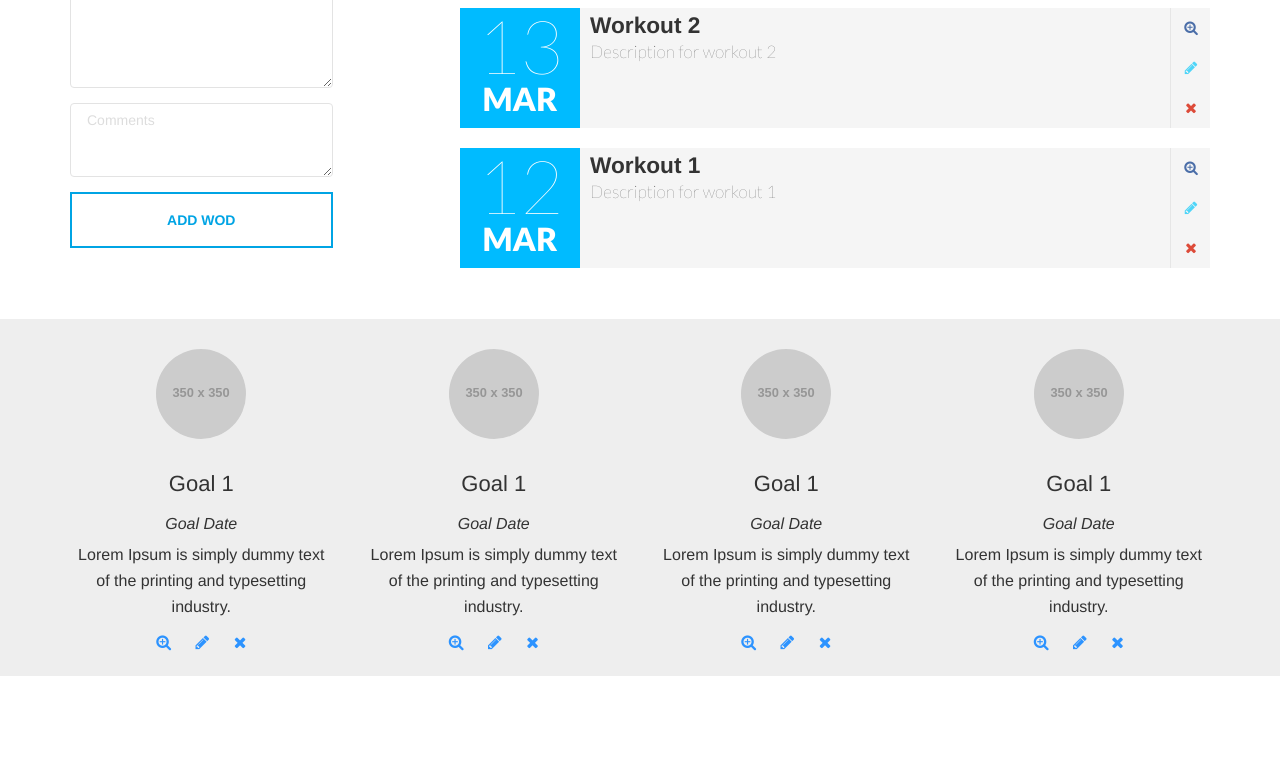
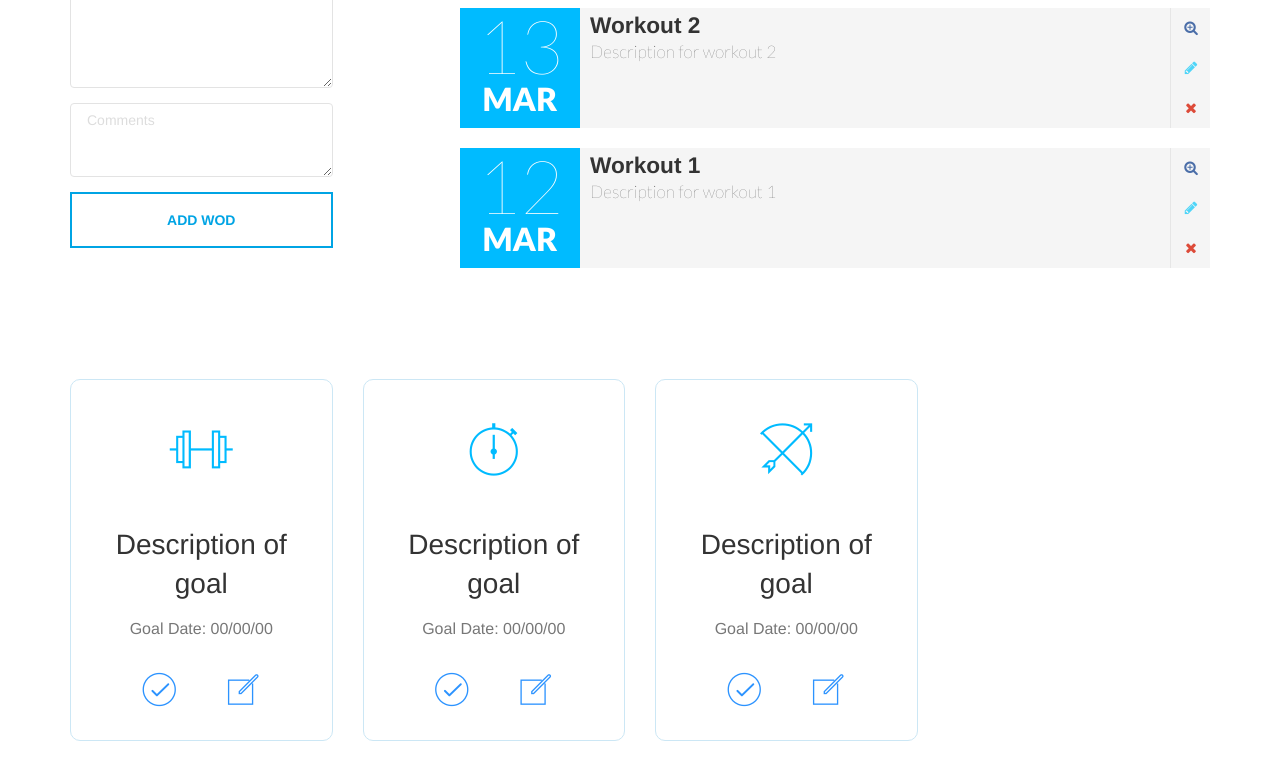
Before and after one commit to atsullivan/Ludus, a plain HTML site: page profile-page-1/profile.html in a window 1280 px wide. Shown: the part 702-1473 px from the top of the page. Before the commit the page ends 1378 px from the top, so only its background shows below. Drawn offline with nearby package versions, Linux system fonts and the light colour scheme; placeholder pictures from the web are drawn by us; a script that the page names is missing; a web font is replaced by a local one.

Commit message:
changed goals
now using cards from landing-page-2

```diff
--- a/profile-page-1/css/profile.css
+++ b/profile-page-1/css/profile.css
@@ -115,16 +115,53 @@ pre.prettyprint{
    background-color: #00A4E4;
 }
 
-.team {
-  padding-top: 20px;
-  text-align: center;
+.goal-banner > img {
+  width: 100%;
 }
 
-.team:hover {
-  background: white;
+.card{
+        width: 100%;
+        /*min-height: 390px;*/
+        padding: 10px 30px;
+        border: 1px solid #DDDDDD;
+        border-radius: 10px;
+        margin-top: 30px;
+        text-align: center;
+   }
+.card:hover{
+  /*background: red;*/
 }
+.card .icon i{
+        font-size: 63px;
+        color: #9a9a9a;
+        width: 85px;
+        height: 85px;
+        line-height: 80px;
+        text-align: center;
+        border-radius: 50%;
+        margin: 0 auto;
+        margin-top: 20px;
+   }/*#E01724*/
 
-.team a {
-  padding-right: 10px;
-  padding-left: 10px;
+.card.card-blue{
+      border-color: #CCE7F5;
+    }
+.card.card-blue .icon i{
+      color:#00bbff;
+    }
+
+.card  h4{
+        font-weight: 500;
+        font-size: 28px;
+        /*margin: 30px 0 -15px;*/
+   }
+
+.card  p{
+        font-size: 16px;
+        line-height: 22px;
+        color: #777;
+   }
+.card .icons i {
+  font-size: 40px;
+  padding: 20px;
 }
--- a/profile-page-1/profile.html
+++ b/profile-page-1/profile.html
@@ -221,56 +221,65 @@
   </section>
 
   <section id="goals">
-      <div class="section section-gray">
+
+      <!-- <div class="goal-banner">
+          <img src="img/bg2-crop2.jpg">
+      </div> -->
+
+      <div class="section section-white">
           <div class="container">
               <div class="row">
-                  <div class="col-lg-3 team">
-                    <img class="img-circle" src="http://placehold.it/350x350" height="90" width="90">
-                    <h4>Goal 1</h4>
-                    <h5><i>Goal Date</i></h5>
-                    <p>Lorem Ipsum is simply dummy text of the printing and typesetting industry.</p>
-                    <p>
-                      <a href="index.html#"><span class="fa fa-search-plus"></span></a>
-                      <a href="index.html#"><span class="fa fa-pencil"></span></a>
-                      <a href="index.html#"><span class="fa fa-times"></span></a>
-                    </p>
-                  </div>
-                  <div class="col-lg-3 team">
-                    <img class="img-circle" src="http://placehold.it/350x350" height="90" width="90">
-                    <h4>Goal 1</h4>
-                    <h5><i>Goal Date</i></h5>
-                    <p>Lorem Ipsum is simply dummy text of the printing and typesetting industry.</p>
-                    <p>
-                      <a href="index.html#"><span class="fa fa-search-plus"></span></a>
-                      <a href="index.html#"><span class="fa fa-pencil"></span></a>
-                      <a href="index.html#"><span class="fa fa-times"></span></a>
-                    </p>
-                  </div>
-                  <div class="col-lg-3 team">
-                    <img class="img-circle" src="http://placehold.it/350x350" height="90" width="90">
-                    <h4>Goal 1</h4>
-                    <h5><i>Goal Date</i></h5>
-                    <p>Lorem Ipsum is simply dummy text of the printing and typesetting industry.</p>
-                    <p>
-                      <a href="index.html#"><span class="fa fa-search-plus"></span></a>
-                      <a href="index.html#"><span class="fa fa-pencil"></span></a>
-                      <a href="index.html#"><span class="fa fa-times"></span></a>
-                    </p>
-                  </div>
-                  <div class="col-lg-3 team">
-                    <img class="img-circle" src="http://placehold.it/350x350" height="90" width="90">
-                    <h4>Goal 1</h4>
-                    <h5><i>Goal Date</i></h5>
-                    <p>Lorem Ipsum is simply dummy text of the printing and typesetting industry.</p>
-                    <p>
-                      <a href="index.html#"><span class="fa fa-search-plus"></span></a>
-                      <a href="index.html#"><span class="fa fa-pencil"></span></a>
-                      <a href="index.html#"><span class="fa fa-times"></span></a>
-                    </p>
-                  </div>
+                <div class="col-md-3">
+                    <div class="card card-blue">
+                        <div class="icon">
+                            <i class="pe-7s-gym"></i>
+                        </div>
+                        <div class="text">
+                            <h4>Description of goal</h4>
+                            <p>Goal Date: 00/00/00</p>
+                        </div>
+                        <div class="icons">
+                          <a href="index.html#"><i class="pe-7s-check"></i></a>
+                          <a href="index.html#"><i class="pe-7s-note"></i></a>
+                        </div>
+                    </div>
+                </div>
+                <div class="col-md-3">
+                    <div class="card card-blue">
+                        <div class="icon">
+                            <i class="pe-7s-stopwatch"></i>
+                        </div>
+                        <div class="text">
+                            <h4>Description of goal</h4>
+                            <p>Goal Date: 00/00/00</p>
+                        </div>
+                        <div class="icons">
+                          <a href="index.html#"><i class="pe-7s-check"></i></a>
+                          <a href="index.html#"><i class="pe-7s-note"></i></a>
+                        </div>
+                    </div>
+                </div>
+                <div class="col-md-3">
+                    <div class="card card-blue">
+                        <div class="icon">
+                            <i class="pe-7s-arc"></i>
+                        </div>
+                        <div class="text">
+                            <h4>Description of goal</h4>
+                            <p>Goal Date: 00/00/00</p>
+                        </div>
+                        <div class="icons">
+                          <a href="index.html#"><i class="pe-7s-check"></i></a>
+                          <a href="index.html#"><i class="pe-7s-note"></i></a>
+                        </div>
+                    </div>
+                </div>
+                <div class="col-md-3">
+                </div>
+
+            </div>
 
 
-              </div>
           </div>
       </div>
     <!-- <div class="section section-dark-gray">
```
Also changed, not shown: profile-page-1/img/bg2-crop.jpg (added), profile-page-1/img/bg2-crop2.jpg (added).
